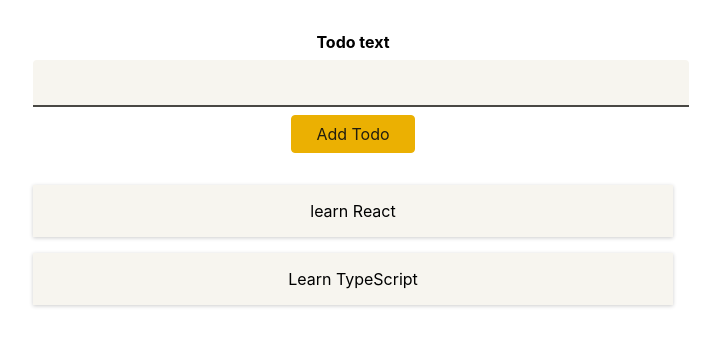
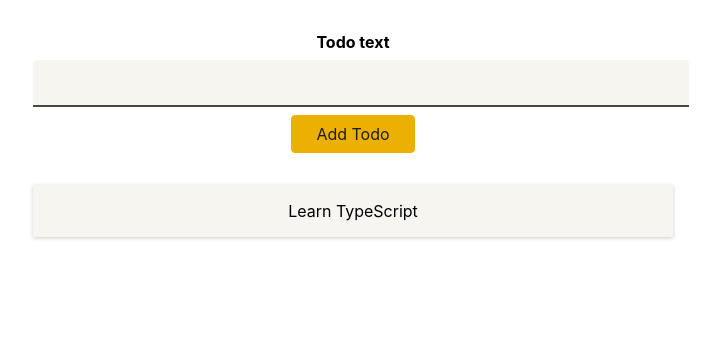
Before and after one commit to CheVanThao/type-script-guide, a React (Create React App) app in the folder react-ts/: page / in a window 1280 px wide. Shown: the top 346 px of the page, without its empty margins (287-1007 px from the left). Built offline with nearby package versions, Linux system fonts and the light colour scheme.

Commit message:
remove todo

```diff
--- a/react-ts/src/App.tsx
+++ b/react-ts/src/App.tsx
@@ -6,7 +6,6 @@ import Todo from "./model/todo";
 
 function App() {
   const [todos, setTodos] = useState<Todo[]>([
-    new Todo("learn React"),
     new Todo("Learn TypeScript"),
   ]);
 
@@ -14,15 +13,21 @@ function App() {
     const newTodo = new Todo(todoText)
     // setTodos((preState) => [...preState, newTodo]);
 
-    setTodos((prev) => {
-      return prev.concat(newTodo)
+    setTodos((prevState) => {
+      return prevState.concat(newTodo)
     })
   };
+
+  const removeTodoHandler = (TodoId: string) => {
+    setTodos(prevState => {
+      return prevState.filter(todo => todo.id !== TodoId)
+    })
+  }
 
   return (
     <div className="App">
       <NewTodo onAddTodo={addNewTodoHandler} />
-      <Todos items={todos} />
+      <Todos items={todos} onRemoveTodo={removeTodoHandler}/>
     </div>
   );
 }
--- a/react-ts/src/components/NewTodo.tsx
+++ b/react-ts/src/components/NewTodo.tsx
@@ -1,7 +1,7 @@
 import React, { useRef } from "react";
 import classes from './NewTodo.module.css'
 
-const NewTodo: React.FC<{ onAddTodo: (text: string) => void }> = (props) => {
+const NewTodo: React.FC<{ onAddTodo: (text: string) => void}> = (props) => {
   const submitHandler = (event: React.FormEvent) => {
     event.preventDefault();
     // current? khi chưa dùng hay k có giá trị sẽ tự động gắn null
--- a/react-ts/src/components/TodoItem.tsx
+++ b/react-ts/src/components/TodoItem.tsx
@@ -1,7 +1,7 @@
 import classes from './TodoItem.module.css'
 
-const TodoItem: React.FC<{ text: string }> = (props) => {
-  return <li className={classes.item}>{props.text}</li>;
+const TodoItem: React.FC<{ text: string, onRemoveTodo: () => void  }> = (props) => {
+  return <li className={classes.item} onClick={props.onRemoveTodo}>{props.text}</li>;
 };
 
 export default TodoItem;
--- a/react-ts/src/components/Todos.tsx
+++ b/react-ts/src/components/Todos.tsx
@@ -3,11 +3,11 @@ import TodoItem from "./TodoItem";
 
 import classes from './Todos.module.css'
 
-const Todos: React.FC<{ items: Todo[] }> = (props) => {
+const Todos: React.FC<{ items: Todo[], onRemoveTodo: (id: string) => void  }> = (props) => {
   return (
     <ul className={classes.todos}>
       {props.items.map((item) => (
-        <TodoItem key={item.id} text={item.text}/>
+        <TodoItem key={item.id} text={item.text} onRemoveTodo={props.onRemoveTodo.bind(null, item.id)}/>
       ))}
     </ul>
   );
```
